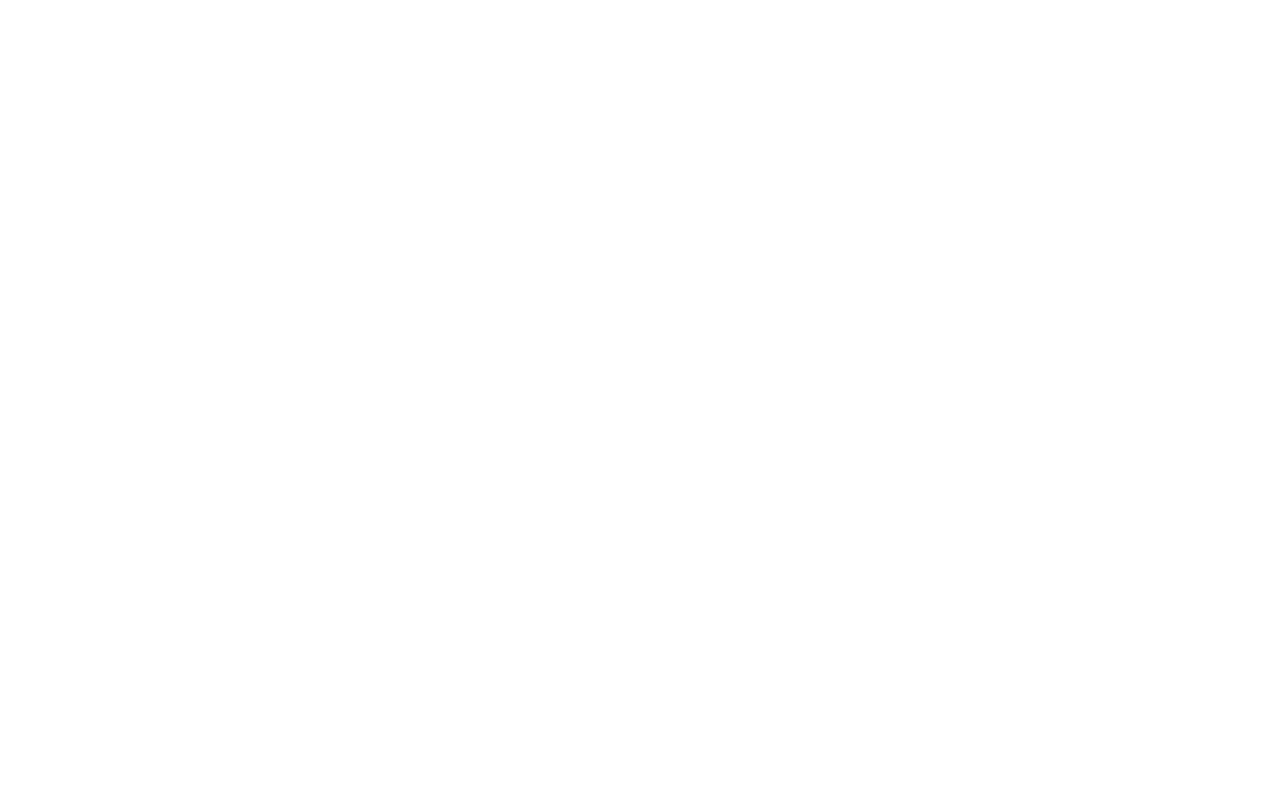
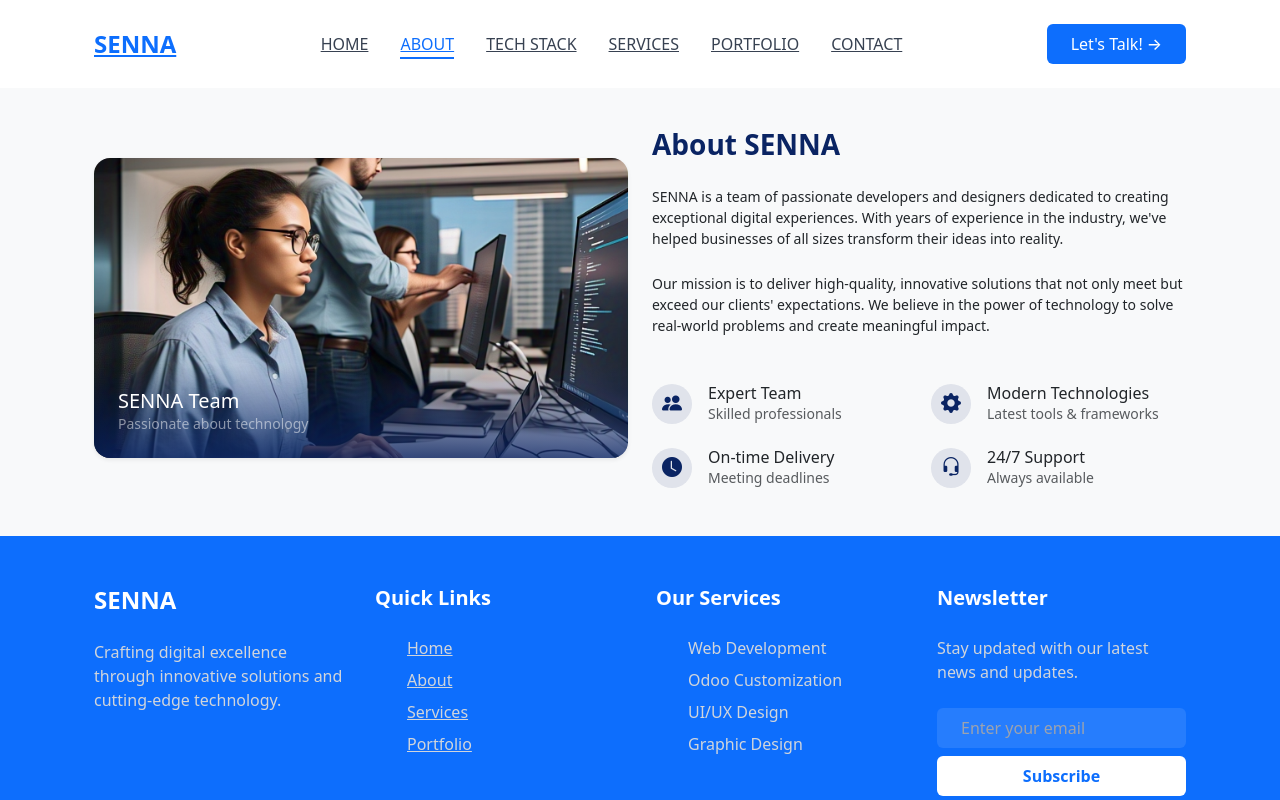
Before and after one commit to Ridho024/SENNA-Company, a React (Vite) app: page /about in a window 1280 px wide. Before the commit this address had no page. Shown: the top 800 px of the page. Built offline with nearby package versions, Linux system fonts and the light colour scheme.

Commit message:
route pages

```diff
--- a/src/section/Home/AboutSection.jsx
+++ b/src/components/AboutSection.jsx
@@ -1,6 +1,7 @@
 import React from "react";
 import { motion } from "framer-motion";
 import { useInView } from "react-intersection-observer";
+import heroImage from "../assets/images/hero.jpeg";
 
 const AboutSection = () => {
   const [ref, inView] = useInView({
@@ -26,7 +27,7 @@ const AboutSection = () => {
               transition={{ duration: 0.3 }}
             >
               <img
-                src="/api/placeholder/600/800"
+                src={heroImage}
                 alt="About SENNA"
                 className="w-100 h-100"
                 style={{ objectFit: "cover" }}
--- a/src/section/Home/HeroSection.jsx
+++ b/src/components/HeroSection.jsx
@@ -1,7 +1,7 @@
 import React from "react";
 import { motion } from "framer-motion";
 import { Link } from "react-router-dom";
-import heroImage from "../../assets/images/hero.jpeg";
+import heroImage from "../assets/images/hero.jpeg";
 
 const HeroSection = () => {
   return (
--- a/src/components/Navbar/Navbar.jsx
+++ b/src/components/Navbar/Navbar.jsx
@@ -1,8 +1,11 @@
 import React, { useState, useEffect } from "react";
+import { Link, useLocation } from "react-router-dom";
 
 const Navbar = () => {
   const [scrolled, setScrolled] = useState(false);
   const [isMenuOpen, setIsMenuOpen] = useState(false);
+  const location = useLocation();
+  const isHomePage = location.pathname === "/";
 
   useEffect(() => {
     const handleScroll = () => {
@@ -19,15 +22,9 @@ const Navbar = () => {
     };
   }, []);
 
-  const scrollToSection = (sectionId) => {
-    const element = document.getElementById(sectionId);
-    if (element) {
-      window.scrollTo({
-        top: element.offsetTop - 80,
-        behavior: 'smooth'
-      });
+  // No need for scrollToSection anymore as we're using direct navigation
+  const closeMenu = () => {
     setIsMenuOpen(false);
-    }
   };
 
   return (
@@ -47,22 +44,24 @@ const Navbar = () => {
 
         {/* Desktop Navigation */}
         <div className="hidden lg:flex items-center space-x-8">
-          <NavLink onClick={() => scrollToSection('hero')} isActive={true}>HOME</NavLink>
-          <NavLink onClick={() => scrollToSection('about')}>ABOUT</NavLink>
-          <NavLink onClick={() => scrollToSection('tech-stack')}>TECH STACK</NavLink>
-          <NavLink onClick={() => scrollToSection('services')}>SERVICES</NavLink>
-          <NavLink onClick={() => scrollToSection('portfolio')}>PORTFOLIO</NavLink>
-          <NavLink onClick={() => scrollToSection('contact')}>CONTACT</NavLink>
+          <NavLink to="/" onClick={closeMenu} isActive={location.pathname === "/"}>HOME</NavLink>
+          <NavLink to="/about" onClick={closeMenu} isActive={location.pathname === "/about"}>ABOUT</NavLink>
+          <NavLink to="/tech-stack" onClick={closeMenu} isActive={location.pathname === "/tech-stack"}>TECH STACK</NavLink>
+          <NavLink to="/services" onClick={closeMenu} isActive={location.pathname === "/services"}>SERVICES</NavLink>
+          <NavLink to="/portofolio" onClick={closeMenu} isActive={location.pathname === "/portofolio"}>PORTFOLIO</NavLink>
+          <NavLink to="/contact" onClick={closeMenu} isActive={location.pathname === "/contact"}>CONTACT</NavLink>
         </div>
 
         {/* CTA Button */}
         <div className="hidden lg:block">
+          <Link to="/contact">
             <button
-            onClick={() => scrollToSection('contact')}
+              onClick={closeMenu}
               className="bg-primary text-white px-6 py-2 rounded-md font-medium hover:bg-primary/90 transition-all duration-300 hover:shadow-lg transform hover:-translate-y-0.5 flex items-center"
             >
               Let's Talk! <span className="ml-1 transition-transform duration-300 group-hover:translate-x-1">→</span>
             </button>
+          </Link>
         </div>
 
         {/* Mobile Menu Button */}
@@ -85,18 +84,20 @@ const Navbar = () => {
       {/* Mobile Menu */}
       <div className={`lg:hidden ${isMenuOpen ? 'block' : 'hidden'} bg-white shadow-lg absolute w-full left-0 py-4 px-4 transition-all duration-300`}>
         <div className="flex flex-col space-y-3">
-          <MobileNavLink onClick={() => scrollToSection('hero')}>HOME</MobileNavLink>
-          <MobileNavLink onClick={() => scrollToSection('about')}>ABOUT</MobileNavLink>
-          <MobileNavLink onClick={() => scrollToSection('tech-stack')}>TECH STACK</MobileNavLink>
-          <MobileNavLink onClick={() => scrollToSection('services')}>SERVICES</MobileNavLink>
-          <MobileNavLink onClick={() => scrollToSection('portfolio')}>PORTFOLIO</MobileNavLink>
-          <MobileNavLink onClick={() => scrollToSection('contact')}>CONTACT</MobileNavLink>
+          <MobileNavLink to="/" onClick={closeMenu}>HOME</MobileNavLink>
+          <MobileNavLink to="/about" onClick={closeMenu}>ABOUT</MobileNavLink>
+          <MobileNavLink to="/tech-stack" onClick={closeMenu}>TECH STACK</MobileNavLink>
+          <MobileNavLink to="/services" onClick={closeMenu}>SERVICES</MobileNavLink>
+          <MobileNavLink to="/portofolio" onClick={closeMenu}>PORTFOLIO</MobileNavLink>
+          <MobileNavLink to="/contact" onClick={closeMenu}>CONTACT</MobileNavLink>
+          <Link to="/contact">
             <button
-            onClick={() => scrollToSection('contact')}
+              onClick={closeMenu}
               className="bg-primary text-white py-2 rounded-md font-medium hover:bg-primary/90 transition-all duration-300 mt-4 w-full"
             >
               Let's Talk!
             </button>
+          </Link>
         </div>
       </div>
     </nav>
@@ -104,7 +105,9 @@ const Navbar = () => {
 };
 
 // Desktop Navigation Link Component
-const NavLink = ({ children, onClick, isActive = false }) => (
+const NavLink = ({ children, onClick, isActive = false, to = "#" }) => {
+  if (to === "#") {
+    return (
       <a
         href="#"
         onClick={(e) => {
@@ -119,9 +122,26 @@ const NavLink = ({ children, onClick, isActive = false }) => (
         </span>
       </a>
     );
+  }
+
+  return (
+    <Link
+      to={to}
+      onClick={onClick}
+      className={`relative font-medium hover:text-primary transition-colors duration-300 ${isActive ? 'text-primary' : 'text-gray-700'}`}
+    >
+      <span className="relative">
+        {children}
+        <span className={`absolute -bottom-1 left-0 w-0 h-0.5 bg-primary transition-all duration-300 ${isActive ? 'w-full' : 'group-hover:w-full'}`}></span>
+      </span>
+    </Link>
+  );
+};
 
 // Mobile Navigation Link Component
-const MobileNavLink = ({ children, onClick }) => (
+const MobileNavLink = ({ children, onClick, to = "#" }) => {
+  if (to === "#") {
+    return (
       <a
         href="#"
         onClick={(e) => {
@@ -133,5 +153,17 @@ const MobileNavLink = ({ children, onClick }) => (
         {children}
       </a>
     );
+  }
+
+  return (
+    <Link
+      to={to}
+      onClick={onClick}
+      className="text-gray-700 hover:text-primary transition-colors duration-300 py-2 border-b border-gray-100 last:border-0"
+    >
+      {children}
+    </Link>
+  );
+};
 
 export default Navbar;
--- a/src/section/Home/ServiceSection.jsx
+++ b/src/components/ServiceSection.jsx
@@ -1,7 +1,7 @@
 import React from "react";
 import { motion } from "framer-motion";
 import { useInView } from "react-intersection-observer";
-import { services } from "../../data/services";
+import { services } from "../data/services";
 
 const ServiceSection = () => {
   const [ref, inView] = useInView({
--- a/src/section/Home/TechstackSection.jsx
+++ b/src/components/TechstackSection.jsx
@@ -1,7 +1,7 @@
 import React from "react";
 import { motion } from "framer-motion";
 import { useInView } from "react-intersection-observer";
-import { techStacks } from "../../data/techStacks";
+import { techStacks } from "../data/techStacks";
 
 const TechStack = () => {
   const [ref, inView] = useInView({
--- a/src/pages/index.js
+++ b/src/pages/index.js
@@ -1,3 +1,6 @@
-export { default as Home } from "./Home";
-export { default as Portofolio } from "./Portofolio";
-export { default as Services } from "./Services";
+import Home from './Home';
+import About from './About';
+import Portofolio from './Portofolio';
+import Services from './Services';
+
+export { Home, About, Portofolio, Services };
--- a/src/routes/Router.jsx
+++ b/src/routes/Router.jsx
@@ -1,6 +1,14 @@
 import React from "react";
 import { BrowserRouter, Routes, Route } from "react-router-dom";
-import { Home, Portofolio, Services } from "../pages";
+import { Home, Portofolio, Services, About } from "../pages";
+
+// Import individual section components
+import HeroSection from "../components/HeroSection";
+import AboutSection from "../components/AboutSection";
+import TechstackSection from "../components/TechstackSection";
+import ServiceSection from "../components/ServiceSection";
+import PortfolioSection from "../components/PortfolioSection";
+import ContactUsSection from "../components/ContactUsSection";
 
 import MainLayout from "../layouts/MainLayout";
 
@@ -12,7 +20,31 @@ const Router = () => {
           path="/"
           element={
             <MainLayout>
-              <Home />
+              <HeroSection />
+            </MainLayout>
+          }
+        />
+        <Route
+          path="/about"
+          element={
+            <MainLayout>
+              <AboutSection />
+            </MainLayout>
+          }
+        />
+        <Route
+          path="/tech-stack"
+          element={
+            <MainLayout>
+              <TechstackSection />
+            </MainLayout>
+          }
+        />
+        <Route
+          path="/services"
+          element={
+            <MainLayout>
+              <ServiceSection />
             </MainLayout>
           }
         />
@@ -20,15 +52,15 @@ const Router = () => {
           path="/portofolio"
           element={
             <MainLayout>
-              <Portofolio/>
+              <PortfolioSection />
             </MainLayout>
           }
         />
         <Route
-          path="/services"
+          path="/contact"
           element={
             <MainLayout>
-              <Services/>
+              <ContactUsSection />
             </MainLayout>
           }
         />
```
Also changed, not shown: src/pages/Home.jsx (+6 -6 lines), src/components/ContactUsSection.jsx (renamed from src/section/Home/ContactUsSection.jsx), src/components/PortfolioSection.jsx (renamed from src/section/Home/PortfolioSection.jsx). Lines whose indentation alone changed are shown as unchanged.
